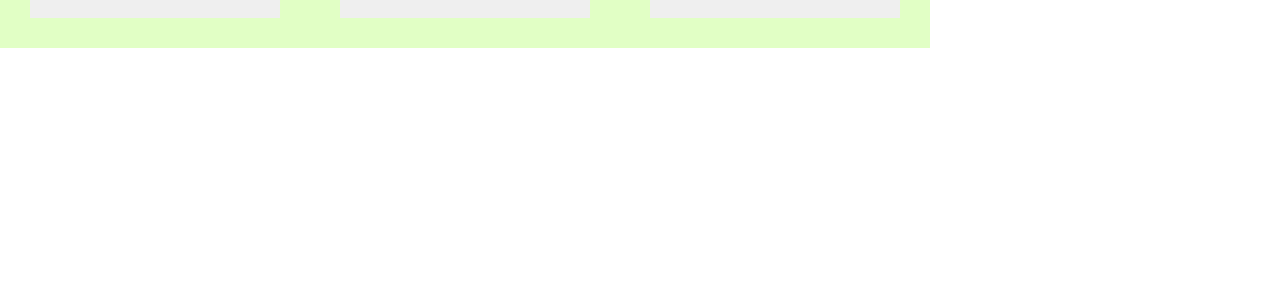
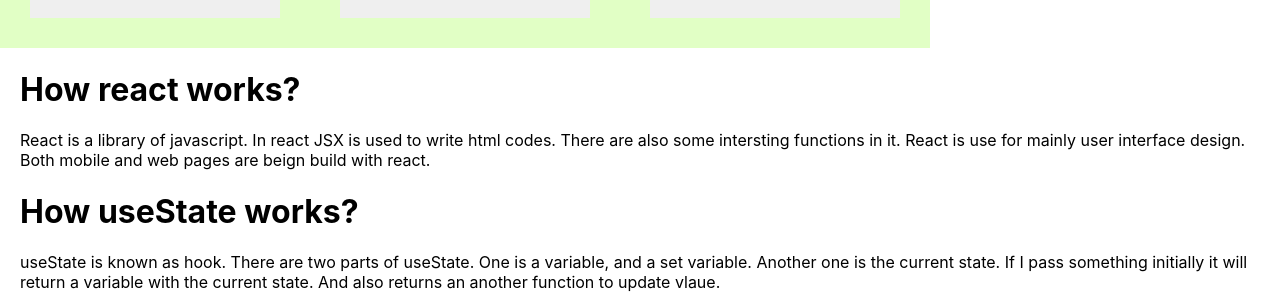
Before and after one commit to mushfiq5900/mi8-mo50-aassignment-8, a React (Create React App) app: page / in a window 1280 px wide. Shown: the part 1803-2108 px from the top of the page. Before the commit the page ends 1851 px from the top, so only its background shows below. Built offline with nearby package versions, Linux system fonts and the light colour scheme.

Commit message:
Qus And Added

```diff
--- a/src/App.js
+++ b/src/App.js
@@ -1,12 +1,14 @@
 import './App.css';
 import Title from '././components/site_title/Title';
 import Allrings from './components/allrings/Allrings';
+import QusAns from './components/qus_ans/QusAns';
 
 function App() {
   return (
     <div>
       <Title></Title>
       <Allrings></Allrings>
+      <QusAns></QusAns>
     </div>
   );
 }
--- /dev/null
+++ b/src/components/qus_ans/QusAns.css
@@ -0,0 +1,6 @@
+.qus-ans-div{
+    padding: 0px 20px;
+}
+.qus-ans-div p{
+    font-size: 16px;
+}
--- /dev/null
+++ b/src/components/qus_ans/QusAns.js
@@ -0,0 +1,15 @@
+import React from 'react';
+import './QusAns.css'
+
+const QusAns = () => {
+    return (
+        <div className='qus-ans-div'>
+            <h1>How react works?</h1>
+            <p>React is a library of javascript. In react JSX is used to write html codes. There are also some intersting functions in it. React is use for mainly user interface design. Both mobile and web pages are beign build with react.</p>
+            <h1>How useState works?</h1>
+            <p>useState is known as hook. There are two parts of useState. One is a variable, and a set variable. Another one is the current state. If I pass something initially it will return a variable with the current state. And also returns an another function to update vlaue.</p>
+        </div>
+    );
+};
+
+export default QusAns;
```
